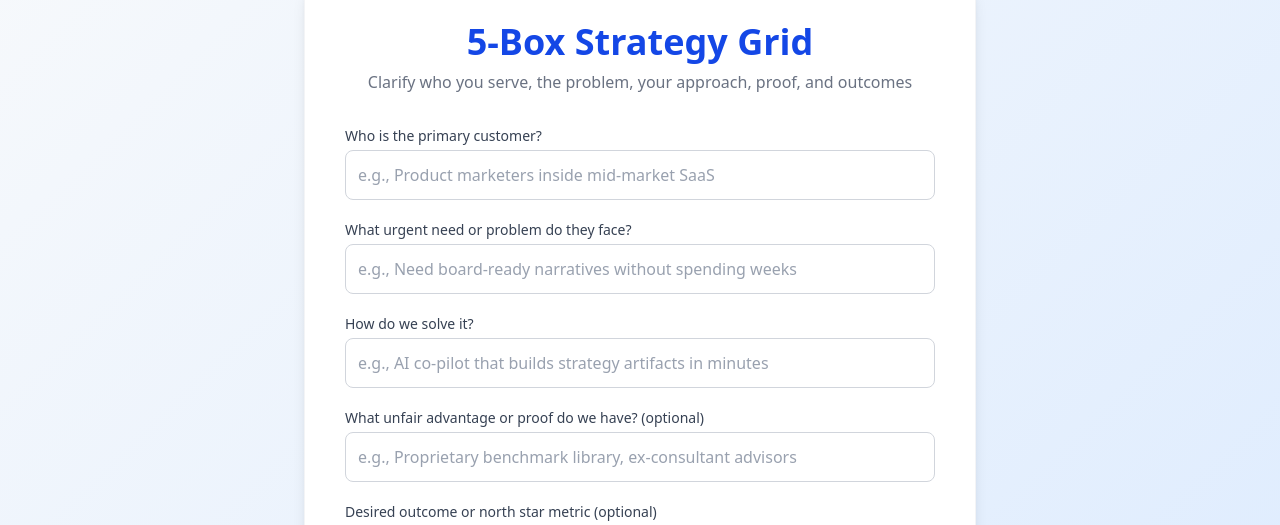
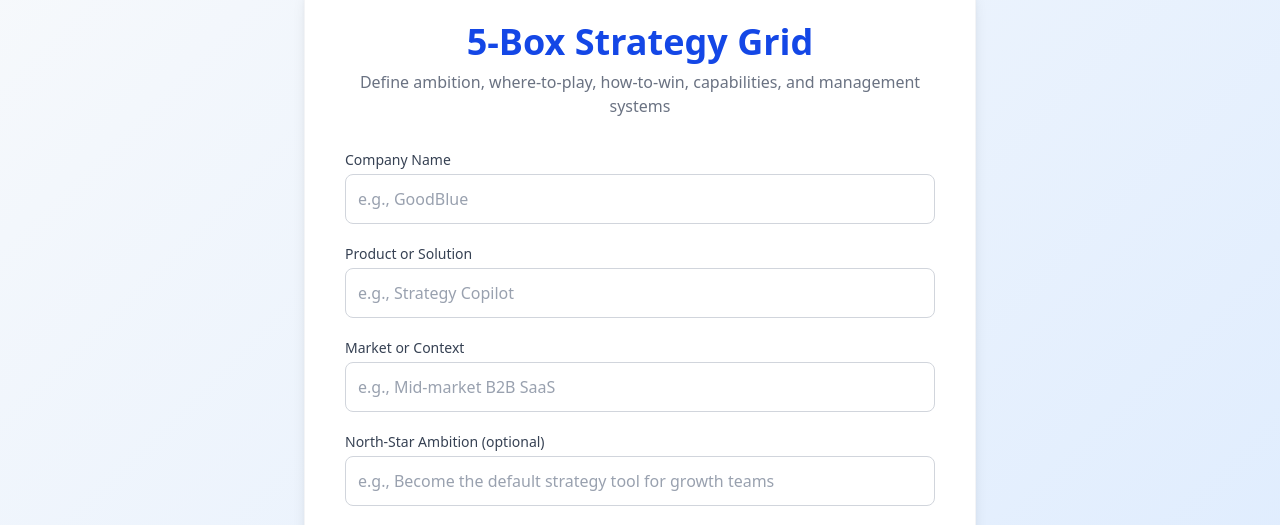
Before and after one commit to goodblue71-Strat/goodblue-web, a Next.js app: page /5box in a window 1280 px wide. Shown: the part 252-777 px from the top of the page. Built offline with nearby package versions, Linux system fonts and the light colour scheme; no server answers.

Commit message:
Update page.tsx

```diff
--- a/app/5box/page.tsx
+++ b/app/5box/page.tsx
@@ -7,11 +7,11 @@ import Footer from "@/components/Footer";
 import { generateFiveBox } from "../../lib/api";
 
 export default function FiveBoxPage() {
-  const [customer, setCustomer] = useState("");
-  const [need, setNeed] = useState("");
-  const [solution, setSolution] = useState("");
-  const [advantage, setAdvantage] = useState("");
-  const [outcome, setOutcome] = useState("");
+  const [company, setCompany] = useState("");
+  const [product, setProduct] = useState("");
+  const [market, setMarket] = useState("");
+  const [ambition, setAmbition] = useState("");
+  const [enablers, setEnablers] = useState("");
   const [prompt, setPrompt] = useState("");
   const [loading, setLoading] = useState(false);
 
@@ -25,23 +25,23 @@ export default function FiveBoxPage() {
 
     try {
       const data = await generateFiveBox({
-        customer,
-        need,
-        solution,
-        advantage: advantage || undefined,
-        outcome: outcome || undefined,
+        company,
+        product,
+        market,
+        ambition: ambition || undefined,
+        enablers: enablers || undefined,
         prompt: prompt || undefined,
       });
 
       sessionStorage.setItem(
         "fiveBoxResult",
         JSON.stringify({
-          customer,
-          need,
-          solution,
-          advantage,
-          outcome,
-          five_box_strategy: data.five_box_strategy,
+          company,
+          product,
+          market,
+          ambition,
+          enablers,
+          five_box_analysis: data.five_box_analysis,
         })
       );
 
@@ -83,70 +83,70 @@ export default function FiveBoxPage() {
             5-Box Strategy Grid
           </h1>
           <p className="text-center text-gray-500 mb-8">
-            Clarify who you serve, the problem, your approach, proof, and outcomes
+            Define ambition, where-to-play, how-to-win, capabilities, and management systems
           </p>
 
           <form onSubmit={handleSubmit} className="space-y-5">
             <div>
               <label className="block text-sm font-medium text-gray-700 mb-1">
-                Who is the primary customer?
+                Company Name
               </label>
               <input
                 className="w-full border border-gray-300 p-3 rounded-lg placeholder-gray-400 focus:outline-none focus:ring-2 focus:ring-blue-500"
-                placeholder="e.g., Product marketers inside mid-market SaaS"
-                value={customer}
-                onChange={(e) => setCustomer(e.target.value)}
+                placeholder="e.g., GoodBlue"
+                value={company}
+                onChange={(e) => setCompany(e.target.value)}
                 required
               />
             </div>
 
             <div>
               <label className="block text-sm font-medium text-gray-700 mb-1">
-                What urgent need or problem do they face?
+                Product or Solution
               </label>
               <input
                 className="w-full border border-gray-300 p-3 rounded-lg placeholder-gray-400 focus:outline-none focus:ring-2 focus:ring-blue-500"
-                placeholder="e.g., Need board-ready narratives without spending weeks"
-                value={need}
-                onChange={(e) => setNeed(e.target.value)}
+                placeholder="e.g., Strategy Copilot"
+                value={product}
+                onChange={(e) => setProduct(e.target.value)}
                 required
               />
             </div>
 
             <div>
               <label className="block text-sm font-medium text-gray-700 mb-1">
-                How do we solve it?
+                Market or Context
               </label>
               <input
                 className="w-full border border-gray-300 p-3 rounded-lg placeholder-gray-400 focus:outline-none focus:ring-2 focus:ring-blue-500"
-                placeholder="e.g., AI co-pilot that builds strategy artifacts in minutes"
-                value={solution}
-                onChange={(e) => setSolution(e.target.value)}
+                placeholder="e.g., Mid-market B2B SaaS"
+                value={market}
+                onChange={(e) => setMarket(e.target.value)}
                 required
               />
             </div>
 
             <div>
               <label className="block text-sm font-medium text-gray-700 mb-1">
-                What unfair advantage or proof do we have? (optional)
+                North-Star Ambition (optional)
               </label>
               <input
                 className="w-full border border-gray-300 p-3 rounded-lg placeholder-gray-400 focus:outline-none focus:ring-2 focus:ring-blue-500"
-                placeholder="e.g., Proprietary benchmark library, ex-consultant advisors"
-                value={advantage}
-                onChange={(e) => setAdvantage(e.target.value)}
+                placeholder="e.g., Become the default strategy tool for growth teams"
+                value={ambition}
+                onChange={(e) => setAmbition(e.target.value)}
               />
             </div>
 
             <div>
               <label className="block text-sm font-medium text-gray-700 mb-1">
-                Desired outcome or north star metric (optional)
+                Strategic Enablers or Constraints (optional)
               </label>
               <input
                 className="w-full border border-gray-300 p-3 rounded-lg placeholder-gray-400 focus:outline-none focus:ring-2 focus:ring-blue-500"
-                placeholder="e.g., Board alignment in one week, 50% faster launch decisions"
-                value={outcome}
-                onChange={(e) => setOutcome(e.target.value)}
+                placeholder="e.g., AI capabilities, partnership network, limited sales capacity"
+                value={enablers}
+                onChange={(e) => setEnablers(e.target.value)}
               />
             </div>
 
```
